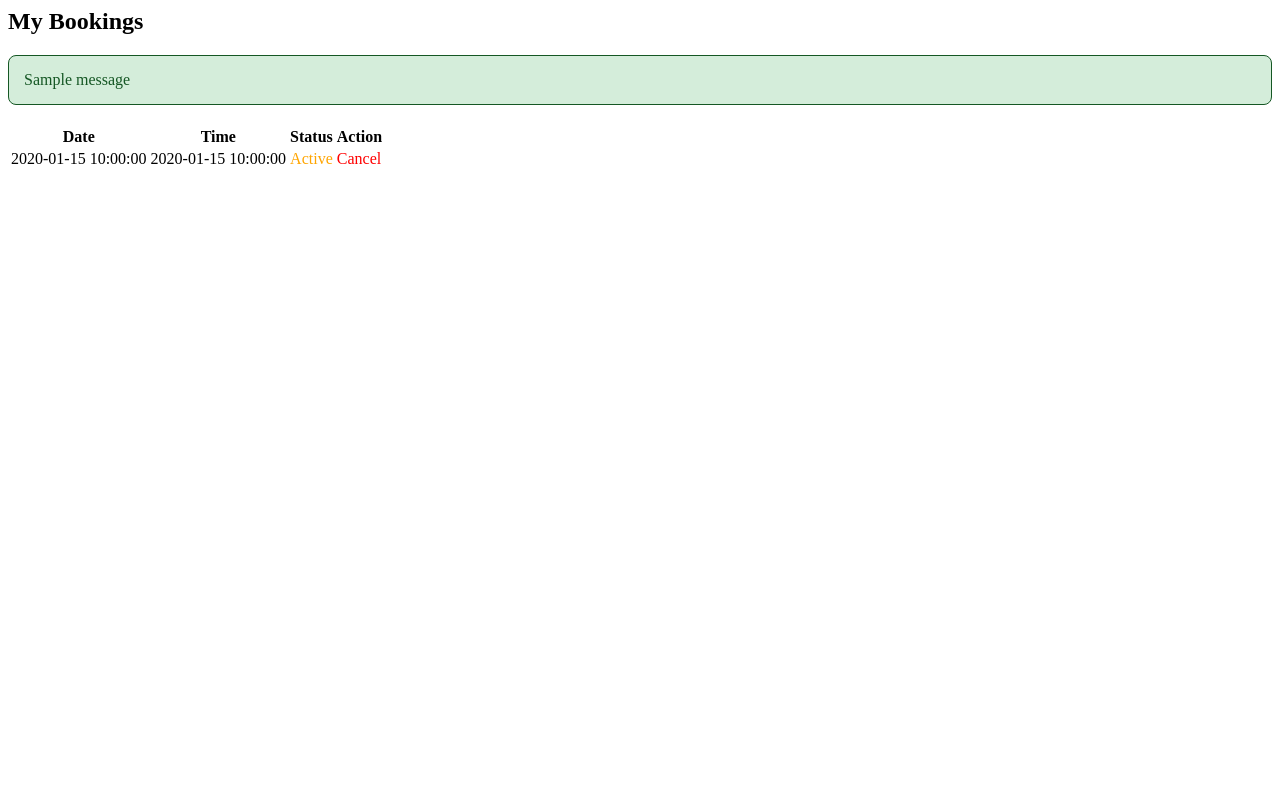
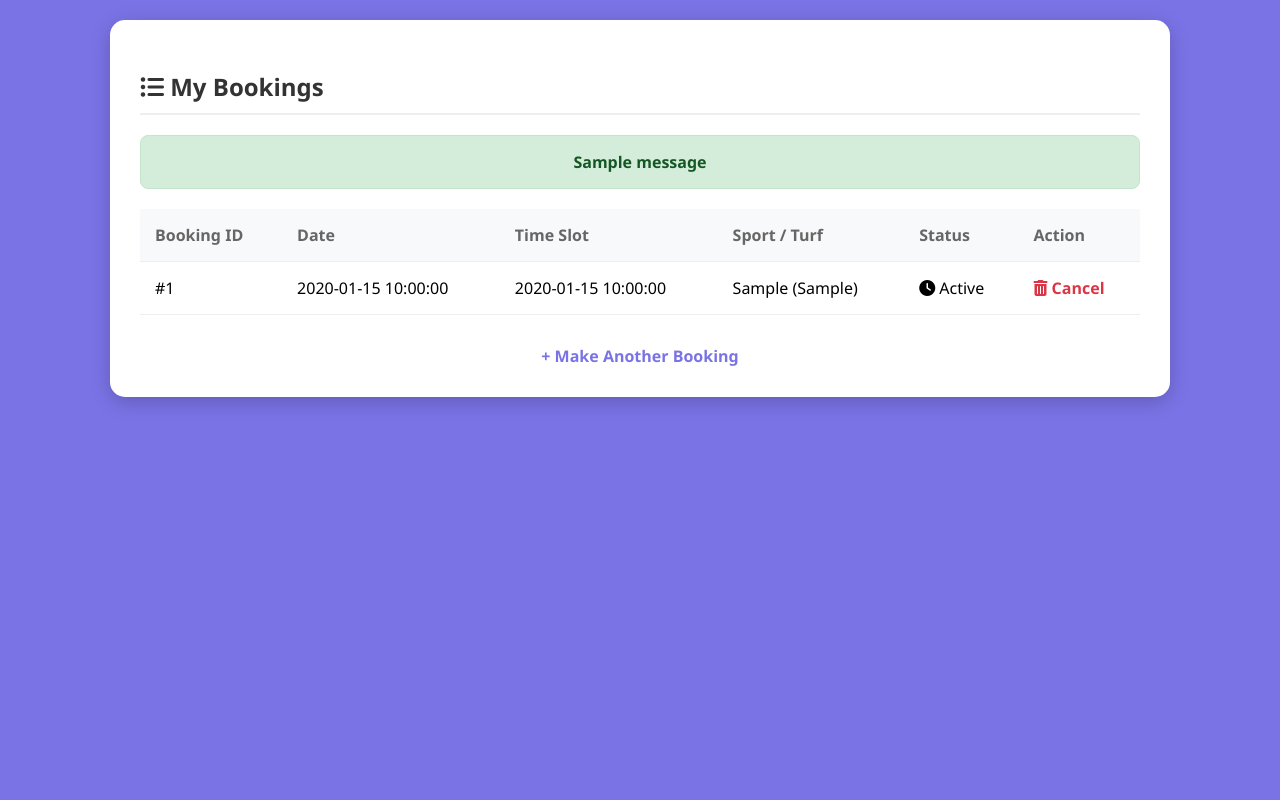
Before and after one commit to neven-mathew/sportscentre, a Flask app: page /mybookings in a window 1280 px wide. Run offline with Flask 3, Linux system fonts and the light colour scheme; tables that the repository leaves empty or names only in its code hold one stand-in row (values such as "Sample post"); one stand-in notice (Sample message) is shown; data that the repository does not hold is empty.

Commit message:
Update mybookings.html

```diff
--- a/templates/mybookings.html
+++ b/templates/mybookings.html
@@ -1,13 +1,39 @@
+<!DOCTYPE html>
+<html lang="en">
+<head>
+    <meta charset="UTF-8">
+    <meta name="viewport" content="width=device-width, initial-scale=1.0">
+    <title>My Bookings - Sports Center</title>
+    <link rel="stylesheet" href="https://cdnjs.cloudflare.com/ajax/libs/font-awesome/6.4.0/css/all.min.css">
+    <style>
+        body { font-family: 'Segoe UI', sans-serif; background: #7a73e6; margin: 0; padding: 20px; }
+        .container { max-width: 1000px; margin: auto; background: white; padding: 30px; border-radius: 15px; box-shadow: 0 5px 20px rgba(0,0,0,0.2); }
+        h2 { color: #333; border-bottom: 2px solid #eee; padding-bottom: 10px; }
+
+        /* Flash Message Styling */
+        .flash-msg { padding: 15px; margin-bottom: 20px; border-radius: 8px; font-weight: bold; text-align: center; }
+        .success { background: #d4edda; color: #155724; border: 1px solid #c3e6cb; }
+        .error { background: #f8d7da; color: #721c24; border: 1px solid #f5c6cb; }
+        .info { background: #d1ecf1; color: #0c5460; border: 1px solid #bee5eb; }
+
+        table { width: 100%; border-collapse: collapse; margin-top: 20px; }
+        th, td { padding: 15px; text-align: left; border-bottom: 1px solid #eee; }
+        th { background: #f8f9fa; color: #666; }
+        .status-pending { color: orange; font-weight: bold; }
+        .status-confirmed { color: green; font-weight: bold; }
+        .btn-cancel { color: #dc3545; text-decoration: none; font-weight: bold; }
+        .btn-locked { color: #999; cursor: not-allowed; font-size: 13px; }
+    </style>
+</head>
+<body>
+
 <div class="container">
-    <h2>My Bookings</h2>
+    <h2><i class="fas fa-list-ul"></i> My Bookings</h2>
 
     {% with messages = get_flashed_messages(with_categories=true) %}
       {% if messages %}
         {% for category, message in messages %}
-          <div style="padding: 15px; margin-bottom: 20px; border-radius: 8px;
-                      background-color: {% if category == 'success' %}#d4edda{% elif category == 'error' %}#f8d7da{% else %}#d1ecf1{% endif %};
-                      color: {% if category == 'success' %}#155724{% elif category == 'error' %}#721c24{% else %}#0c5460{% endif %};
-                      border: 1px solid currentColor;">
+          <div class="flash-msg {{ category }}">
             {{ message }}
           </div>
         {% endfor %}
@@ -17,31 +43,47 @@
     <table>
         <thead>
             <tr>
-                <th>Date</th><th>Time</th><th>Status</th><th>Action</th>
+                <th>Booking ID</th>
+                <th>Date</th>
+                <th>Time Slot</th>
+                <th>Sport / Turf</th>
+                <th>Status</th>
+                <th>Action</th>
             </tr>
         </thead>
         <tbody>
             {% for booking in bookings %}
             <tr>
+                <td>#{{ booking[0] }}</td>
                 <td>{{ booking[6] }}</td>
                 <td>{{ booking[5] }}</td>
+                <td>{{ booking[3] }} ({{ booking[4] }})</td>
                 <td>
-                    <span style="color: {% if booking[7] == 'confirmed' %}green{% else %}orange{% endif %};">
+                    <span class="status-{{ booking[7] }}">
+                        <i class="fas {% if booking[7] == 'confirmed' %}fa-check-circle{% else %}fa-clock{% endif %}"></i>
                         {{ booking[7]|capitalize }}
                     </span>
                 </td>
                 <td>
                     {% if booking[7] == 'confirmed' %}
-                        <span style="color: #888; font-size: 12px; cursor: help;"
-                              title="Please contact admin at 7012631996 to cancel confirmed slots.">
-                            Locked <i class="fas fa-lock"></i>
+                        <span class="btn-locked" onclick="alert('Confirmed bookings can only be cancelled by contacting admin. Please contact 7012631996.')">
+                            <i class="fas fa-lock"></i> Contact Admin
                         </span>
                     {% else %}
-                        <a href="/cancelpage/{{ booking[0] }}" style="color: red; text-decoration: none;">Cancel</a>
+                        <a href="/cancelpage/{{ booking[0] }}" class="btn-cancel">
+                            <i class="fas fa-trash-alt"></i> Cancel
+                        </a>
                     {% endif %}
                 </td>
             </tr>
             {% endfor %}
         </tbody>
     </table>
+
+    <div style="margin-top: 30px; text-align: center;">
+        <a href="/booking" style="text-decoration: none; color: #7a73e6; font-weight: bold;">+ Make Another Booking</a>
+    </div>
 </div>
+
+</body>
+</html>
```
